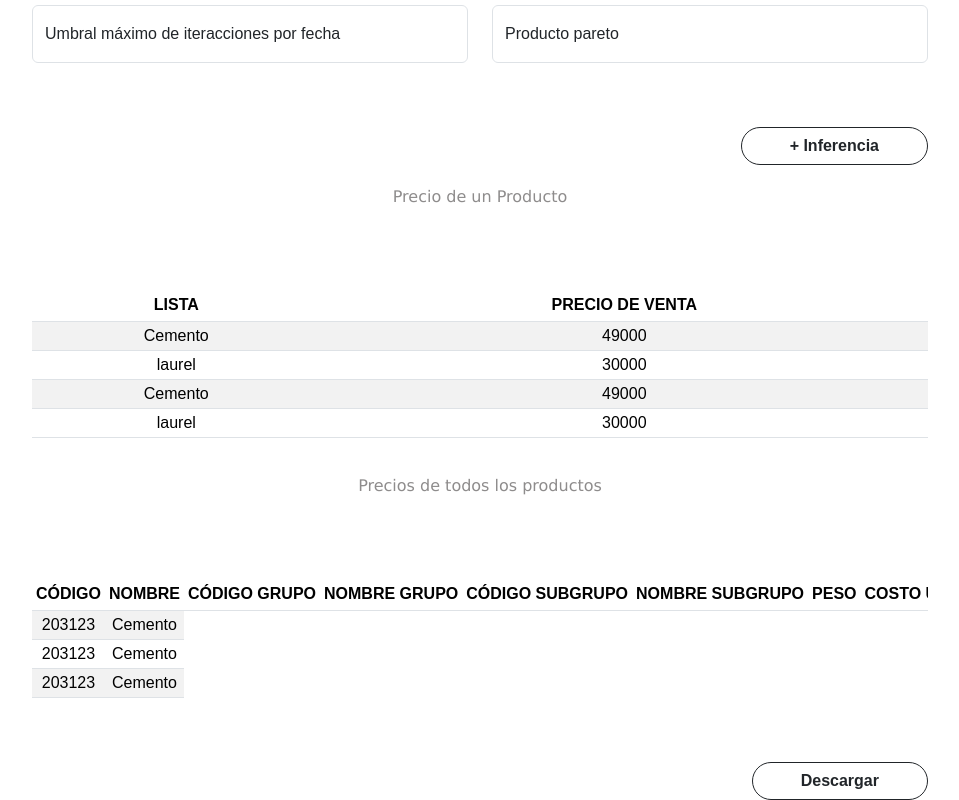
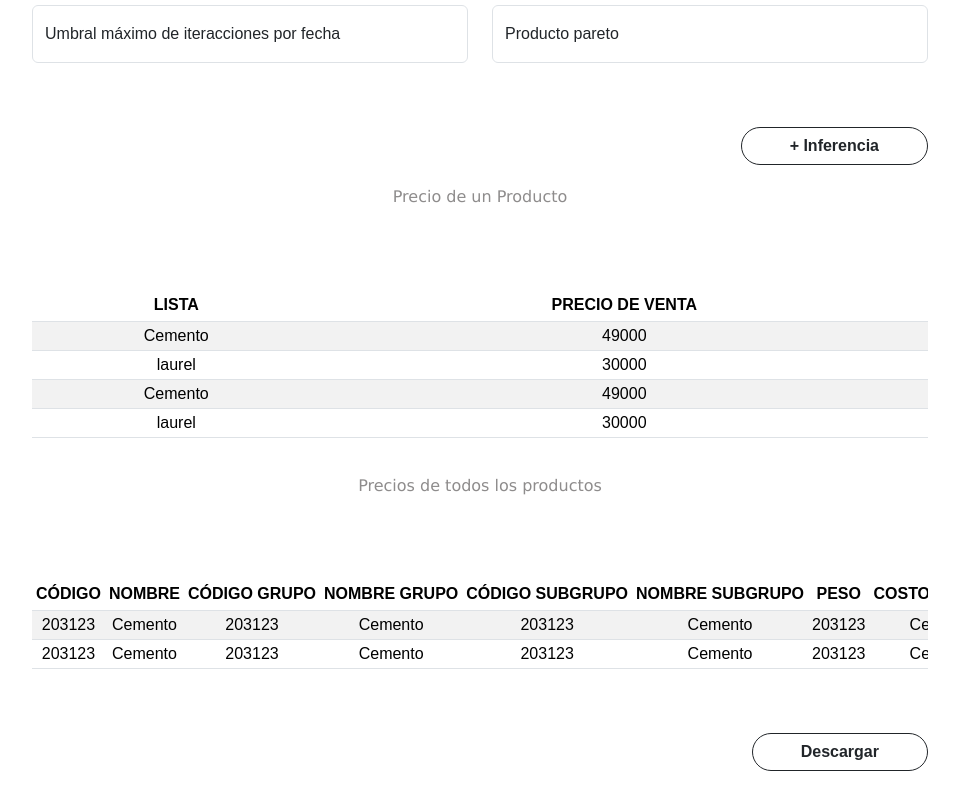
Before and after one commit to BIOS-Co/frontend_jaivana, a React (Create React App) app: page /#/Price in a window 1280 px wide. Shown: the part 1205-2005 px from the top of the page, without its empty margins (160-1119 px from the left). After the commit the page ends 1976 px from the top, so only its background shows below. Built offline with nearby package versions, Linux system fonts and the light colour scheme.

Commit message:
"Cambios"

```diff
--- a/src/Components/Navbar/Navbar.jsx
+++ b/src/Components/Navbar/Navbar.jsx
@@ -9,7 +9,7 @@ export default function Navigationbar() {
   return (
     <Navbar expand="lg" id='nav_bar' className="bg-body-tertiary" style={{position:'absolute','width':'100%',opacity:0.6}}>
       <Container>
-        <Navbar.Brand style={{cursor:'default'}} className='titleNav' href="#/Lobby">JAIVANÁ - SUMATEC</Navbar.Brand>
+        <Navbar.Brand style={{cursor:'pointer'}} className='titleNav' href="#/Lobby">JAIVANÁ - SUMATEC</Navbar.Brand>
         <Navbar.Toggle aria-controls="basic-navbar-nav" />
         <Navbar.Collapse id="basic-navbar-nav">
           <Nav className="me-auto" style={{display:'flex',alignItems:'center',justifyContent:'center','width':'300px'}}>
--- a/src/Router/Price/Price.jsx
+++ b/src/Router/Price/Price.jsx
@@ -254,12 +254,12 @@ export default function Price() {
           <div style={{marginBottom:'100px'}} className='row gx-0 gx-sm-0 gx-md-4 gx-lg-4 gx-xl-4 gx-xxl-5'>
               <div className='col-12 col-sm-12 col-md-6 col-lg-6 col-xl-6 col-xxl-6 mb-3 mb-sm-3 mb-md-3 mb-lg-3 mb-xl-3 mb-xxl-3'>
                     <div className='form-floating inner-addon- left-addon-'>
-                      <Select options={[{value:"Precio de un producto",label:"Precio de un producto"},{value:"Precios de todos los productos",label:"Precios de todos los productos"}]} components={{ ValueContainer: CustomValueContainer, animatedComponents, NoOptionsMessage: customNoOptionsMessage, LoadingMessage: customLoadingMessage }} placeholder="Tipo de identificación" styles={selectStyles} isClearable={true} name='typeIdentification'/>
+                      <Select options={[{value:"Precio de un producto",label:"Precio de un producto"},{value:"Precios de todos los productos",label:"Precios de todos los productos"}]} components={{ ValueContainer: CustomValueContainer, animatedComponents, NoOptionsMessage: customNoOptionsMessage, LoadingMessage: customLoadingMessage }} placeholder="¿Qué desea Calcular?" styles={selectStyles} isClearable={true} name='typeIdentification'/>
                     </div>
               </div>
               <div className='col-12 col-sm-12 col-md-6 col-lg-6 col-xl-6 col-xxl-6 mb-3 mb-sm-3 mb-md-3 mb-lg-3 mb-xl-3 mb-xxl-3'>
                     <div className='form-floating inner-addon- left-addon-'>
-                    <Select options={[{value:"Iterar por Historial Proveedor ",label:"Iterar por Historial Proveedor "},{value:"Iterar por Historial Producto/Familia",label:"Iterar por Historial Producto/Familia"}]} components={{ ValueContainer: CustomValueContainer, animatedComponents, NoOptionsMessage: customNoOptionsMessage, LoadingMessage: customLoadingMessage }} placeholder="Tipo de identificación" styles={selectStyles} isClearable={true} name='typeIdentification'/>
+                    <Select options={[{value:"Iterar por Historial Proveedor ",label:"Iterar por Historial Proveedor "},{value:"Iterar por Historial Producto/Familia",label:"Iterar por Historial Producto/Familia"}]} components={{ ValueContainer: CustomValueContainer, animatedComponents, NoOptionsMessage: customNoOptionsMessage, LoadingMessage: customLoadingMessage }} placeholder="¿Cómo Desea Iterar?" styles={selectStyles} isClearable={true} name='typeIdentification'/>
                     </div>
               </div>
           </div>
@@ -483,12 +483,45 @@ export default function Price() {
                   </thead>
                   <tbody>
 
-                    <tr>
+                  <tr>
                       <td className='align-middle'>
                         <p className='m-0 lh-sm fs-5- ff-monse-regular- fw-normal text-center' >203123</p>
                       </td>
                       <td className='align-middle'>
                         <p className='m-0 lh-sm fs-5- ff-monse-regular- fw-normal text-center' >Cemento</p>
+                      </td>
+                      <td className='align-middle'>
+                        <p className='m-0 lh-sm fs-5- ff-monse-regular- fw-normal text-center' >203123</p>
+                      </td>
+                      <td className='align-middle'>
+                        <p className='m-0 lh-sm fs-5- ff-monse-regular- fw-normal text-center' >Cemento</p>
+                      </td>
+                      <td className='align-middle'>
+                        <p className='m-0 lh-sm fs-5- ff-monse-regular- fw-normal text-center' >203123</p>
+                      </td>
+                      <td className='align-middle'>
+                        <p className='m-0 lh-sm fs-5- ff-monse-regular- fw-normal text-center' >Cemento</p>
+                      </td>
+                      <td className='align-middle'>
+                        <p className='m-0 lh-sm fs-5- ff-monse-regular- fw-normal text-center' >203123</p>
+                      </td>
+                      <td className='align-middle'>
+                        <p className='m-0 lh-sm fs-5- ff-monse-regular- fw-normal text-center' >Cemento</p>
+                      </td>
+                      <td className='align-middle'>
+                        <p className='m-0 lh-sm fs-5- ff-monse-regular- fw-normal text-center' >203123</p>
+                      </td>
+                      <td className='align-middle'>
+                        <p className='m-0 lh-sm fs-5- ff-monse-regular- fw-normal text-center' >Cemento</p>
+                      </td>
+                      <td className='align-middle'>
+                        <p className='m-0 lh-sm fs-5- ff-monse-regular- fw-normal text-center' >203123</p>
+                      </td>
+                      <td className='align-middle'>
+                        <p className='m-0 lh-sm fs-5- ff-monse-regular- fw-normal text-center' >Cemento</p>
+                      </td>
+                      <td className='align-middle'>
+                        <p className='m-0 lh-sm fs-5- ff-monse-regular- fw-normal text-center' >203123</p>
                       </td>
                     </tr>
                     <tr>
@@ -498,13 +531,38 @@ export default function Price() {
                       <td className='align-middle'>
                         <p className='m-0 lh-sm fs-5- ff-monse-regular- fw-normal text-center' >Cemento</p>
                       </td>
-                    </tr>
-                    <tr>
                       <td className='align-middle'>
                         <p className='m-0 lh-sm fs-5- ff-monse-regular- fw-normal text-center' >203123</p>
                       </td>
                       <td className='align-middle'>
                         <p className='m-0 lh-sm fs-5- ff-monse-regular- fw-normal text-center' >Cemento</p>
+                      </td>
+                      <td className='align-middle'>
+                        <p className='m-0 lh-sm fs-5- ff-monse-regular- fw-normal text-center' >203123</p>
+                      </td>
+                      <td className='align-middle'>
+                        <p className='m-0 lh-sm fs-5- ff-monse-regular- fw-normal text-center' >Cemento</p>
+                      </td>
+                      <td className='align-middle'>
+                        <p className='m-0 lh-sm fs-5- ff-monse-regular- fw-normal text-center' >203123</p>
+                      </td>
+                      <td className='align-middle'>
+                        <p className='m-0 lh-sm fs-5- ff-monse-regular- fw-normal text-center' >Cemento</p>
+                      </td>
+                      <td className='align-middle'>
+                        <p className='m-0 lh-sm fs-5- ff-monse-regular- fw-normal text-center' >203123</p>
+                      </td>
+                      <td className='align-middle'>
+                        <p className='m-0 lh-sm fs-5- ff-monse-regular- fw-normal text-center' >Cemento</p>
+                      </td>
+                      <td className='align-middle'>
+                        <p className='m-0 lh-sm fs-5- ff-monse-regular- fw-normal text-center' >203123</p>
+                      </td>
+                      <td className='align-middle'>
+                        <p className='m-0 lh-sm fs-5- ff-monse-regular- fw-normal text-center' >Cemento</p>
+                      </td>
+                      <td className='align-middle'>
+                        <p className='m-0 lh-sm fs-5- ff-monse-regular- fw-normal text-center' >203123</p>
                       </td>
                     </tr>
                   </tbody>
--- a/src/Router/Products/Products.jsx
+++ b/src/Router/Products/Products.jsx
@@ -311,7 +311,7 @@ export default function Products() {
                       </th>
                       <th scope="col" className='th-width-sm-'>
                         <div className='d-flex flex-row justify-content-center align-items-center align-self-center w-100'>
-                          <span className='fs-6- ff-monse-regular- fw-bold tx-dark-purple-'>Nombre</span>
+                          <span className='fs-6- ff-monse-regular- fw-bold tx-dark-purple-'>Código</span>
                         </div>
                       </th>
                     </tr>
```
